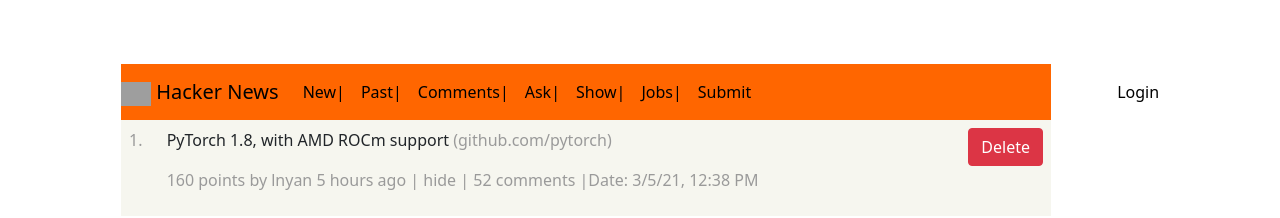
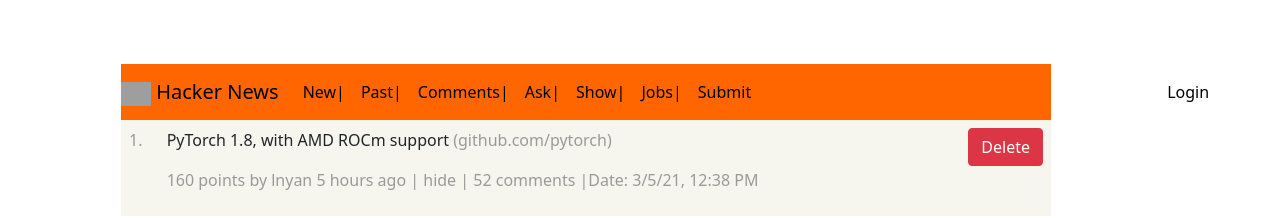
Before and after one commit to 45hw1n/SuperOps.Ai-Tech-Interview, an Angular app: page / in a window 1280 px wide. Shown: the top 218 px of the page. Built offline with nearby package versions, Linux system fonts and the light colour scheme; grey boxes are pictures that could not be loaded.

Commit message:
Minor update

```diff
--- a/src/app/components/content/content.component.html
+++ b/src/app/components/content/content.component.html
@@ -45,7 +45,7 @@
                 <a class="nav-link active" href="#">Submit</a>
                 </li>
                 <li class="nav-item ">
-                <a class="nav-link active" style="margin-left: 350px;" href="#">Login</a>
+                <a class="nav-link active" style="margin-left: 400px;" href="#">Login</a>
                 </li>
             </ul>
             </div>
```
